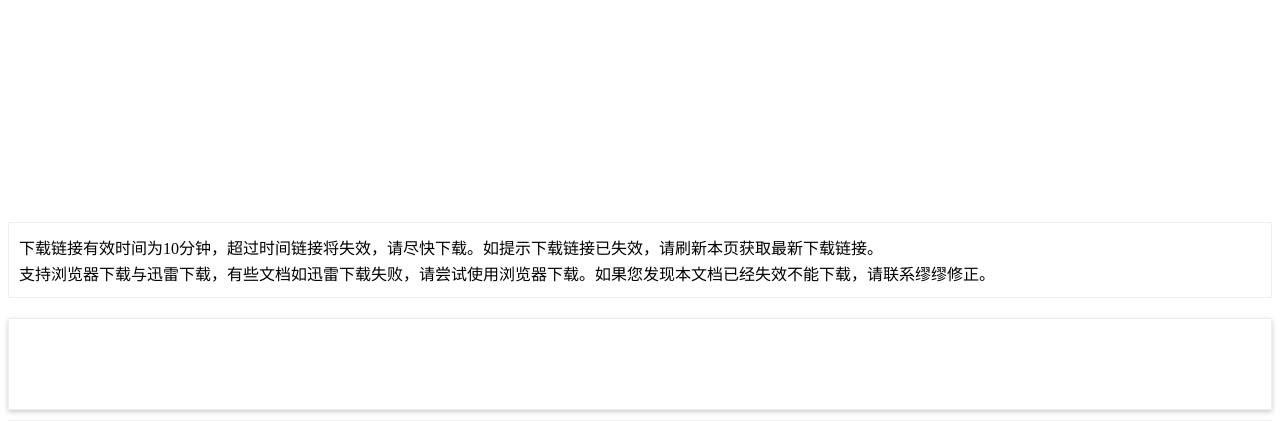
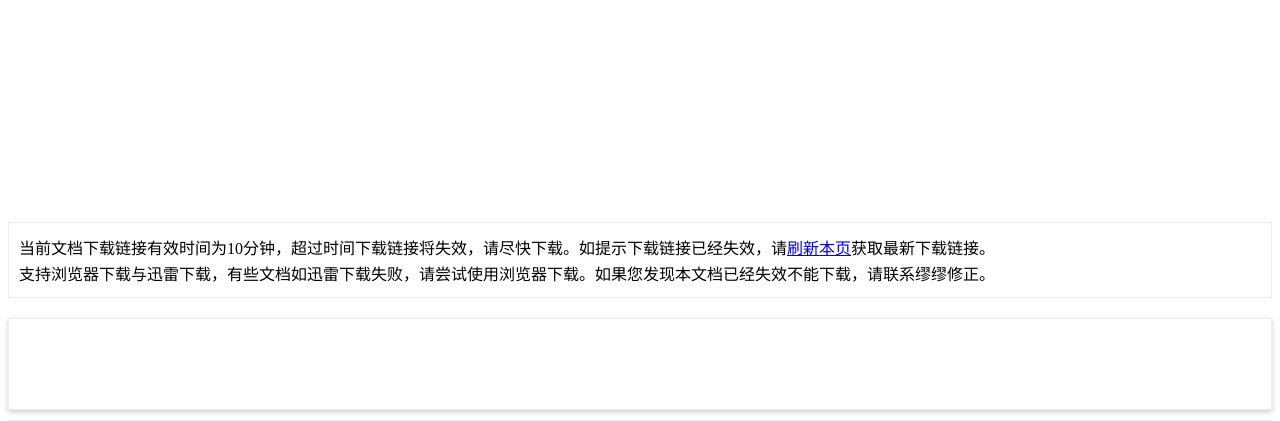
Before and after one commit to miaojuanfeng/mmdili, a PHP site: the page made by application/views/dl_view.php in a window 1280 px wide. Shown: the part 958-1379 px from the top of the page. Run offline with PHP 8.4, Linux system fonts and the light colour scheme; the template is opened without the code that fills it, so the values that code supplies are empty.

Commit message:
update download view

```diff
--- a/application/views/dl_view.php
+++ b/application/views/dl_view.php
@@ -48,7 +48,7 @@
 						<div class="clearfix"></div>
 					</div>
 					<div style="border:1px solid #eee; padding:10px; margin:18px 0 20px 0;">
-						<p style="margin: 2px 0;">下载链接有效时间为10分钟，超过时间链接将失效，请尽快下载。如提示下载链接已失效，请刷新本页获取最新下载链接。</p>
+						<p style="margin: 2px 0;">当前文档下载链接有效时间为10分钟，超过时间下载链接将失效，请尽快下载。如提示下载链接已经失效，请<a href="javascript:;">刷新本页</a>获取最新下载链接。</p>
 						<p style="margin: 2px 0;">支持浏览器下载与迅雷下载，有些文档如迅雷下载失败，请尝试使用浏览器下载。如果您发现本文档已经失效不能下载，请联系缪缪修正。</p>
 					</div>
 					<div style="display: flex; border: 1px solid #eee; box-shadow: 0 2px 5px 0 rgba(0, 0, 0, 0.2); margin-bottom: 10px;">
```
